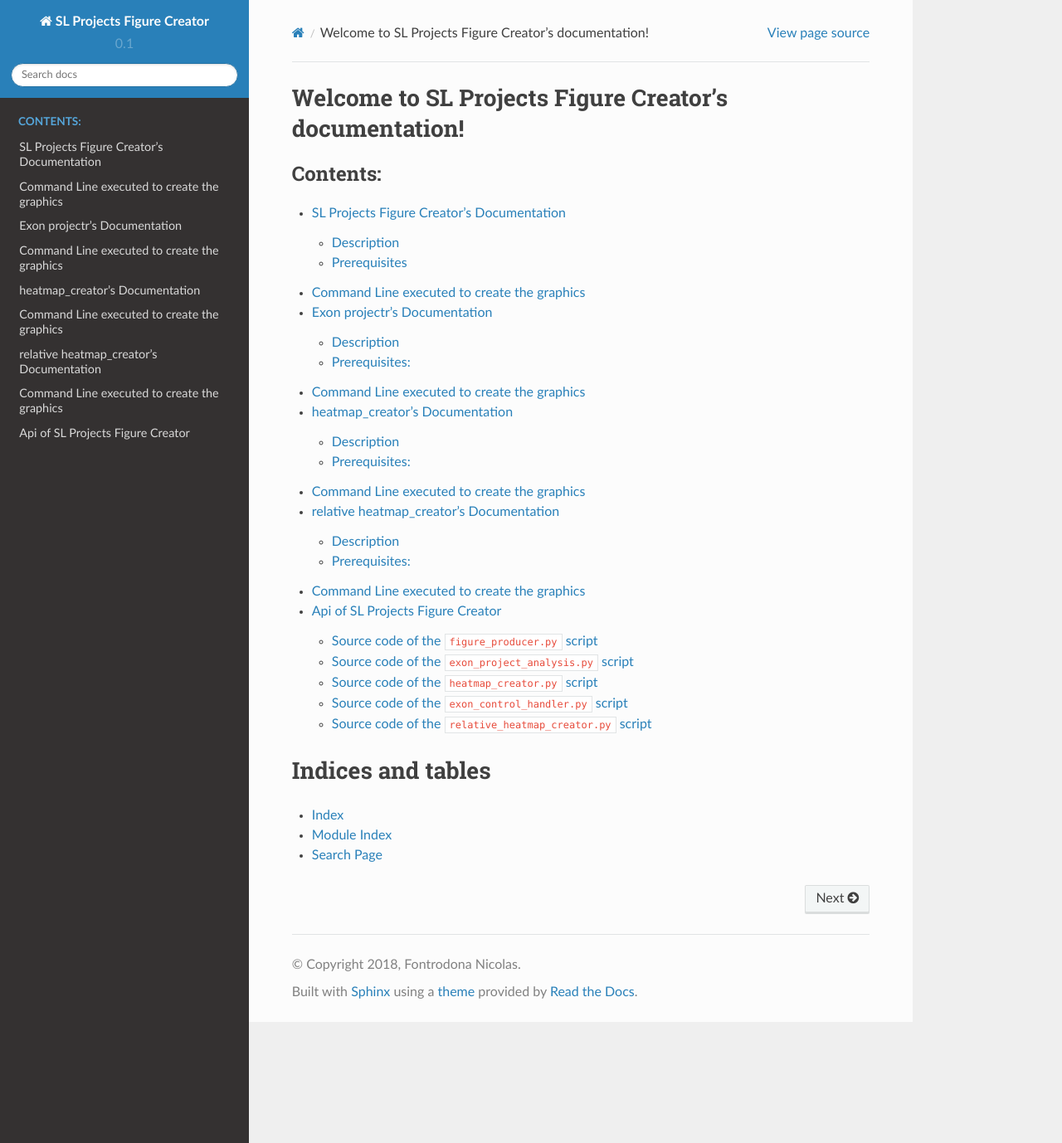
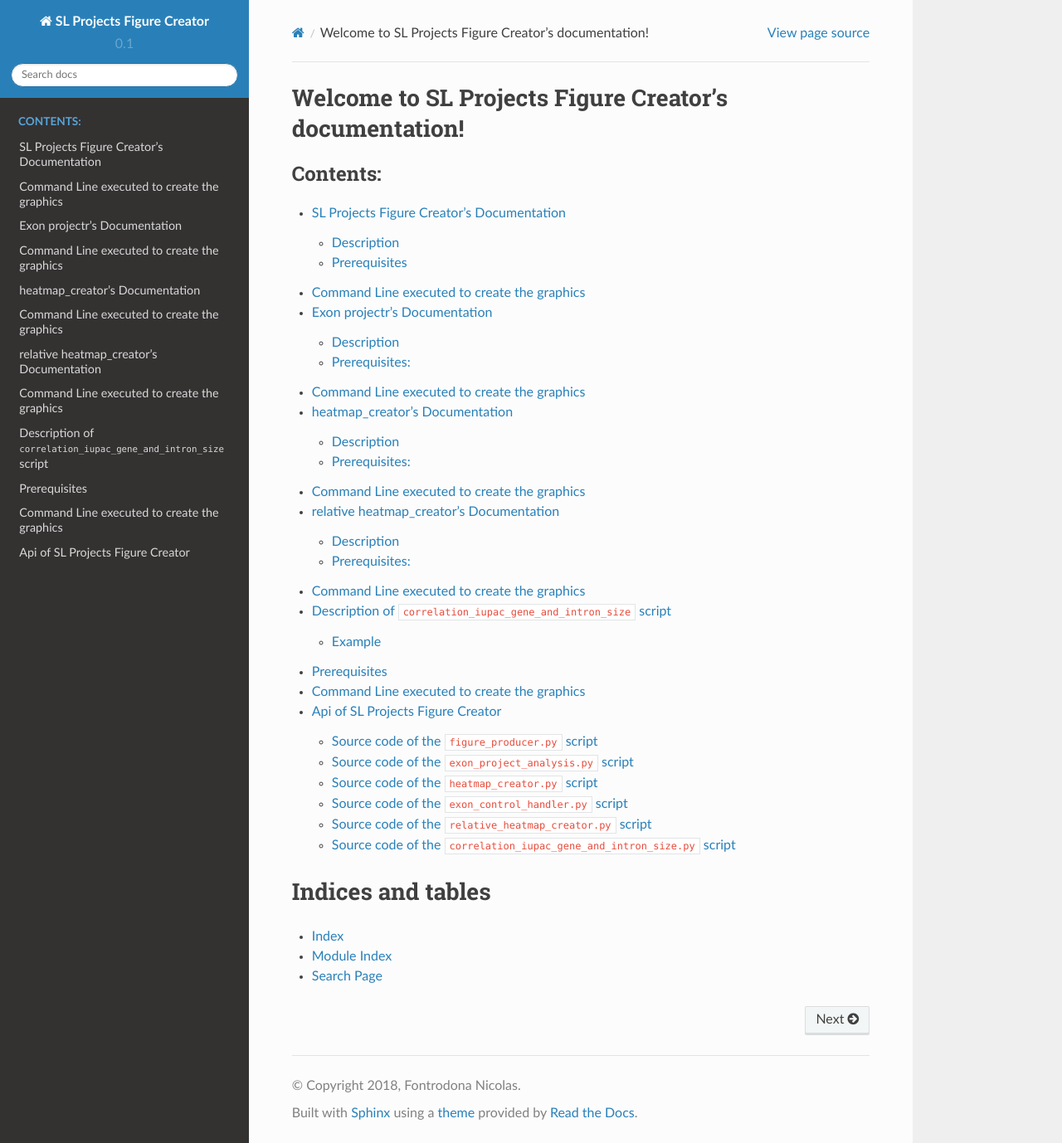
Before and after one commit to LBMC/Lemaire_et_al_2019, a Sphinx documentation site: the page built from Figure_ESA/doc/source/index.rst, in a window 1280 px wide and 1378 px high. Shown: the whole window at 83% size. Built offline with Sphinx 7.4.7 and the Read the Docs theme 2.0.0, drawn with Linux system fonts in a browser that asks for light colours.

Commit message:
doc: update of the doc

```diff
--- a/Figure_ESA/doc/source/api.rst
+++ b/Figure_ESA/doc/source/api.rst
@@ -34,3 +34,10 @@ Source code of the ``relative_heatmap_creator.py`` script
 
 .. automodule:: relative_heatmap_creator
   :members:
+
+
+Source code of the ``correlation_iupac_gene_and_intron_size.py`` script
+------------------------------------------------------------------------
+
+.. automodule:: correlation_iupac_gene_and_intron_size
+  :members:
--- /dev/null
+++ b/Figure_ESA/doc/source/correlation_iupac_gene_size.rst
@@ -0,0 +1,37 @@
+Description of ``correlation_iupac_gene_and_intron_size`` script
+=================================================================
+
+The goal of this script is to create correlation graphics between the relative median **gene_size/median_intron_size** and the relative median frequency of a iupac nucleotide (A, T, G, C, R, W, Y, R) for every up, down, up+down regulated exons in every splicing lore project.
+
+
+Example
+-------
+
+Let's say we want to create the correlation graphics of gene_size between the A nucleotide fréquency of down-regulated exons.
+To do that we :
+
+  * calculate the median gene_size of every splicing lore projects (i.e. the median of gene_size for every down-regulated exons in each particular project)
+  * calculate the median frequnecy of A nucleotide of every splicing lore projects (i.e. the median of A nucleotide frequency for every down-regulated exons in each particular project)
+  * For each median previously calculated we calculate the relative median toward CCE control exons (i.e the median value of gene_size or A nucleotide frequency in CCE (consitutive control exons)
+    * A relative median is calculated as follow :math:`relative\_median=\frac{median\_obs - cce\_median}{cce\_median}`
+  * We then create figure.
+
+
+Prerequisites
+=============
+This program uses `python <https://www.python.org>`_ version ``3.5`` and this following dependencies:
+
+  * ``figure_producer`` : This script should be present in ``src`` folder of the project directory
+  * ``exon_control_handler`` : This script should be present in ``src`` folder of the project directory
+  * `plotly v2.7.0 <https://plot.ly/python/>`_
+  * `os <https://docs.python.org/3.5/library/os.html>`_
+  * `numpy <http://www.numpy.org/>`_
+  * `scipy <https://www.scipy.org/>`_
+
+
+Command Line executed to create the graphics
+============================================
+
+.. code:: bash
+
+  python3 src/correlation_iupac_gene_and_intron_size.py
--- a/Figure_ESA/doc/source/index.rst
+++ b/Figure_ESA/doc/source/index.rst
@@ -14,6 +14,7 @@ Welcome to SL Projects Figure Creator's documentation!
    exon_project.rst
    heatmap.rst
    heatmap_force_splicing_site.rst
+   correlation_iupac_gene_size.rst
    api.rst
 
 Indices and tables
```
